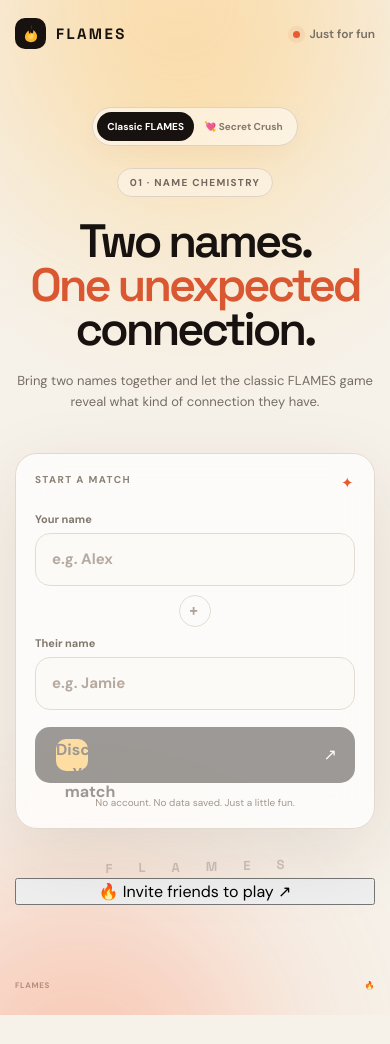
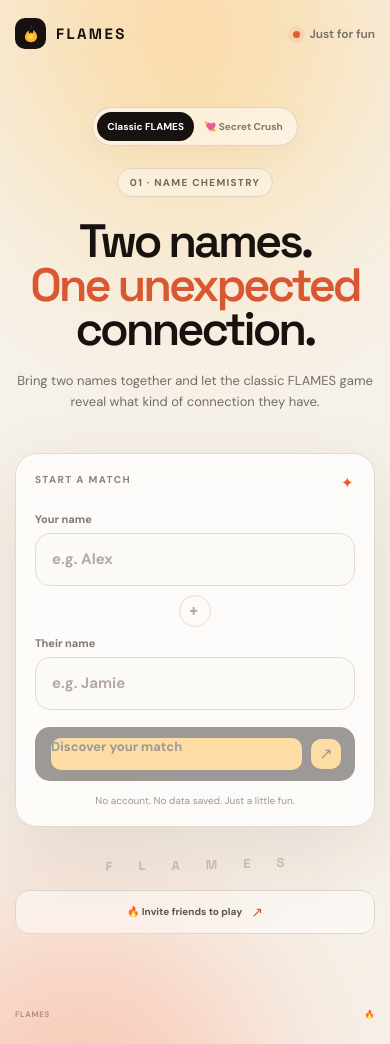
Before and after one commit to erioluwaadeniyi/quizzy, a React (Vite) app: page / in a window 390 px wide. Before the commit the page ends 1015 px from the top, so only its background shows below. Built offline with nearby package versions, Linux system fonts and the light colour scheme.

Commit message:
Fix button text layout and mobile responsiveness

```diff
--- a/src/App.css
+++ b/src/App.css
@@ -24,3 +24,24 @@
 @keyframes shake{0%,100%{transform:translateX(0) rotate(0)}25%{transform:translateX(-8px) rotate(-4deg)}50%{transform:translateX(8px) rotate(4deg)}75%{transform:translateX(-5px) rotate(-2deg)}}
 @keyframes dropIn{0%{opacity:0;transform:translateY(-32px) rotate(10deg) scale(.75)}70%{transform:translateY(6px) rotate(-2deg) scale(1.05)}100%{opacity:1;transform:none}}
 @keyframes sparkle{0%,100%{transform:scale(.65);opacity:.15}50%{transform:scale(1.4);opacity:.75}}
+/* Button layout + responsive safeguards */
+.match{display:flex;align-items:center;gap:12px}
+.match>span{flex:1;min-width:0;width:auto;display:block;white-space:nowrap;overflow:hidden;text-overflow:ellipsis;text-align:left}
+.match>b{flex:0 0 32px;width:32px;height:32px;border-radius:10px;background:#ffb52f;color:#17120f;display:grid;place-items:center}
+.invite-home{width:min(720px,100%);margin:14px auto 0;height:46px;border:1px solid #e0d6ca;border-radius:14px;background:#ffffff80;color:#5f554d;display:flex;align-items:center;justify-content:center;gap:9px;font-size:11px;font-weight:800;cursor:pointer;transition:transform .2s ease,background .2s ease,border-color .2s ease}
+.invite-home b{font-size:14px;color:#d95832}
+.invite-home:hover{transform:translateY(-1px);background:#fff;border-color:#d3c6b7}
+@media(max-width:700px){
+  .shell{width:calc(100% - 30px)}
+  .match{height:54px;padding:0 14px 0 16px;gap:9px}
+  .match>span{font-size:13px}
+  .match>b{flex-basis:30px;width:30px;height:30px}
+  .invite-home{height:44px;font-size:10px}
+}
+@media(max-width:380px){
+  .hero h1{font-size:clamp(38px,11vw,50px)}
+  .mode-switch{width:100%;justify-content:center}
+  .mode-switch button{flex:1;white-space:nowrap;padding-inline:8px}
+  .card{padding:16px}
+  .match>span{font-size:12px}
+}
```
